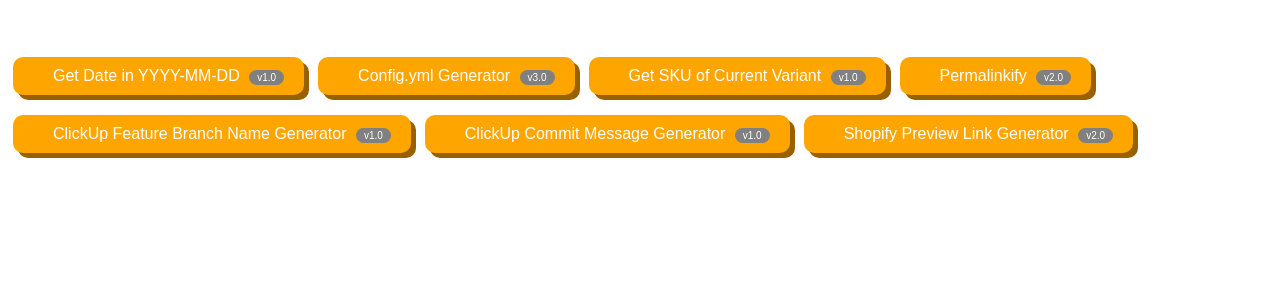
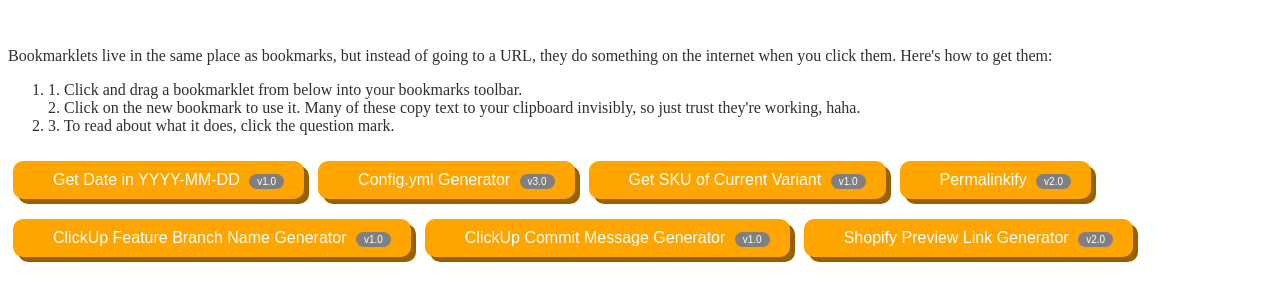
Before and after one commit to GorgonFreeman/bookmarklets, a website: page index.html in a window 1280 px wide. Shown: the part 90-390 px from the top of the page. Drawn offline with Linux system fonts and the light colour scheme.

Commit message:
add instructions

```diff
--- a/index.html
+++ b/index.html
@@ -4,6 +4,15 @@
   </head>
   <body>
     <h1>John's Bookmarkletarium</h1>
+    <p>
+      Bookmarklets live in the same place as bookmarks, but instead of going to a URL, they do something on the internet when you click them. Here's how to get them:
+    </p>
+    <ol>
+      <li>1. Click and drag a bookmarklet from below into your bookmarks toolbar.</li>
+      <il>2. Click on the new bookmark to use it. Many of these copy text to your clipboard invisibly, so just trust they're working, haha.</il>
+      <li>3. To read about what it does, click the question mark.</li>
+    </ol>
+
     <div id="bookmarkletContainer">
 
     </div>
--- a/styles.css
+++ b/styles.css
@@ -1,6 +1,6 @@
 :root {
   --bg_colour: white;
-  --title_colour: #2f2f33;
+  --text_colour: #2f2f33;
   --bookmarklet_colour: orange;
   --bookmarklet_shadow: #976100;
   --bookmarklet_version_colour: gray;
@@ -9,17 +9,17 @@
 @media (prefers-color-scheme: dark) {
   :root {
     --bg_colour: #2f2f33;
-    --title_colour: white;
+    --text_colour: white;
   }
 }
 
 html {
   background-color: var(--bg_colour);
+  color: var(--text_colour);
 }
 
 h1 {
   text-align: center;
-  color: var(--title_colour);
   margin: 50px 0;
 }
 
```
